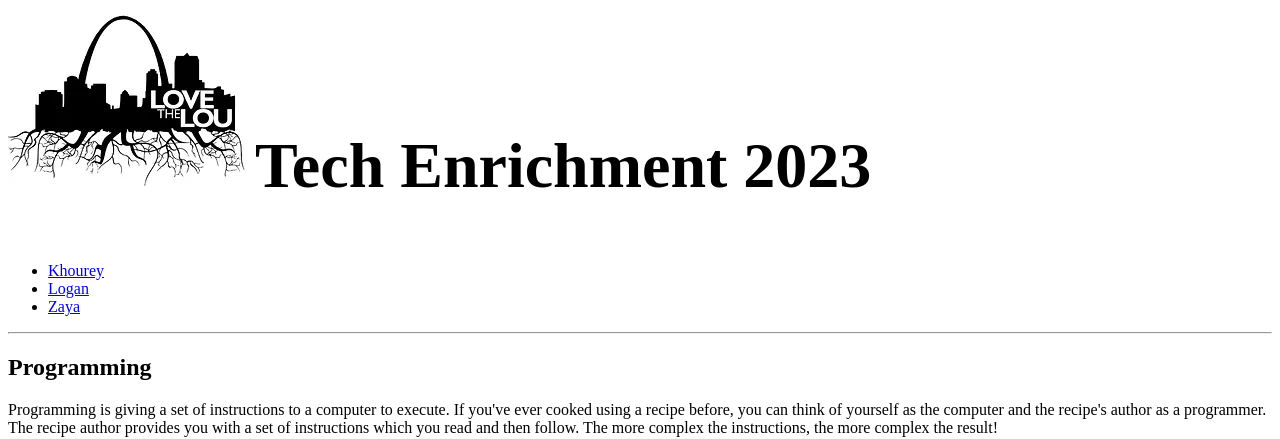
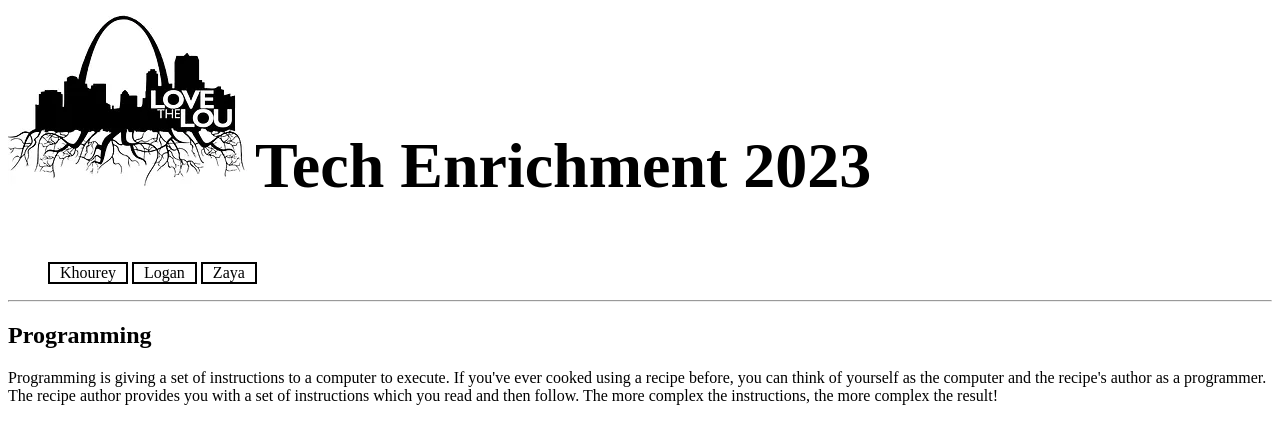
Before and after one commit to toddythebody/ltl_tech_enrich_2023, a plain HTML site: page index.html in a window 1280 px wide. Shown: the top 439 px of the page. Drawn offline with Linux system fonts and the light colour scheme.

Commit message:
Update index.html

```diff
--- a/index.html
+++ b/index.html
@@ -15,9 +15,20 @@
         <!-- Navigation -->
         <nav>
             <ul>
-                <li><a href="Khourey/indecx.html">Khourey</a></li>
-                <li><a href="Logan/index.html">Logan</a></li>
-                <li><a href="Zaya/index.html">Zaya</a></li>
+                <!-- Khourey Link -->
+                <li style="display: inline-block; border: 2px solid black;">
+                    <a href="Khourey/khourey.html" style="text-decoration: none; color: black; padding: 0px 10px">Khourey</a>
+                </li>
+
+                <!-- Logan Link -->
+                <li style="display: inline-block; border: 2px solid black;">
+                    <a href="Logan/logan.html" style="text-decoration: none; color: black; padding: 0px 10px">Logan</a>
+                </li>
+
+                <!-- Zaya Link -->
+                <li style="display: inline-block; border: 2px solid black;">
+                    <a href="Zaya/zaya.html" style="text-decoration: none; color: black; padding: 0px 10px">Zaya</a>
+                </li>
             </ul>
         </nav>
         <hr>
```
